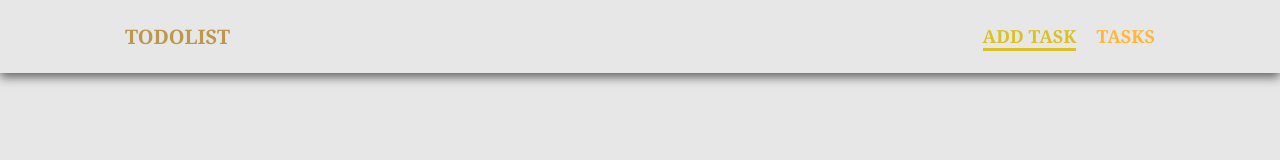
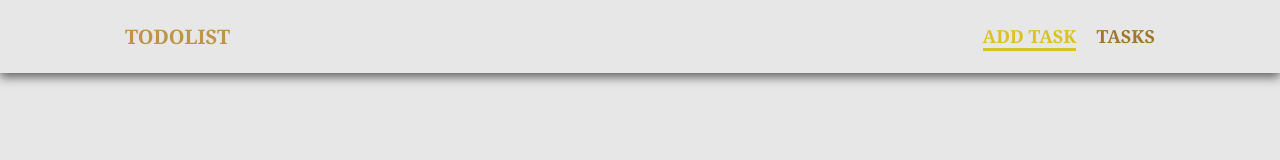
Before and after one commit to smysov/vue-todolist-app, a Vue app: page / in a window 1280 px wide. Shown: the top 160 px of the page. Built offline with nearby package versions, Linux system fonts and the light colour scheme.

Commit message:
fix: changed color for link navigation

```diff
--- a/src/components/Navigation.vue
+++ b/src/components/Navigation.vue
@@ -60,7 +60,7 @@ header {
   &__logo {
     font-weight: 700;
     text-transform: uppercase;
-    color: #be974e;
+    color: #be9446;
 
     @media (min-width: 480px) {
       font-size: 20px;
@@ -81,10 +81,10 @@ header {
   &__link {
     text-transform: uppercase;
     transition: 0.3s all;
-    color: #ffb639;
+    color: #a17728;
 
     &:hover {
-      color: #ffcc7b;
+      color: #c59d5c;
     }
   }
 
@@ -95,7 +95,7 @@ header {
     &::before {
       position: absolute;
       bottom: -3px;
-      content: "";
+      content: '';
       width: 100%;
       height: 3px;
       background-color: #dac226;
```
